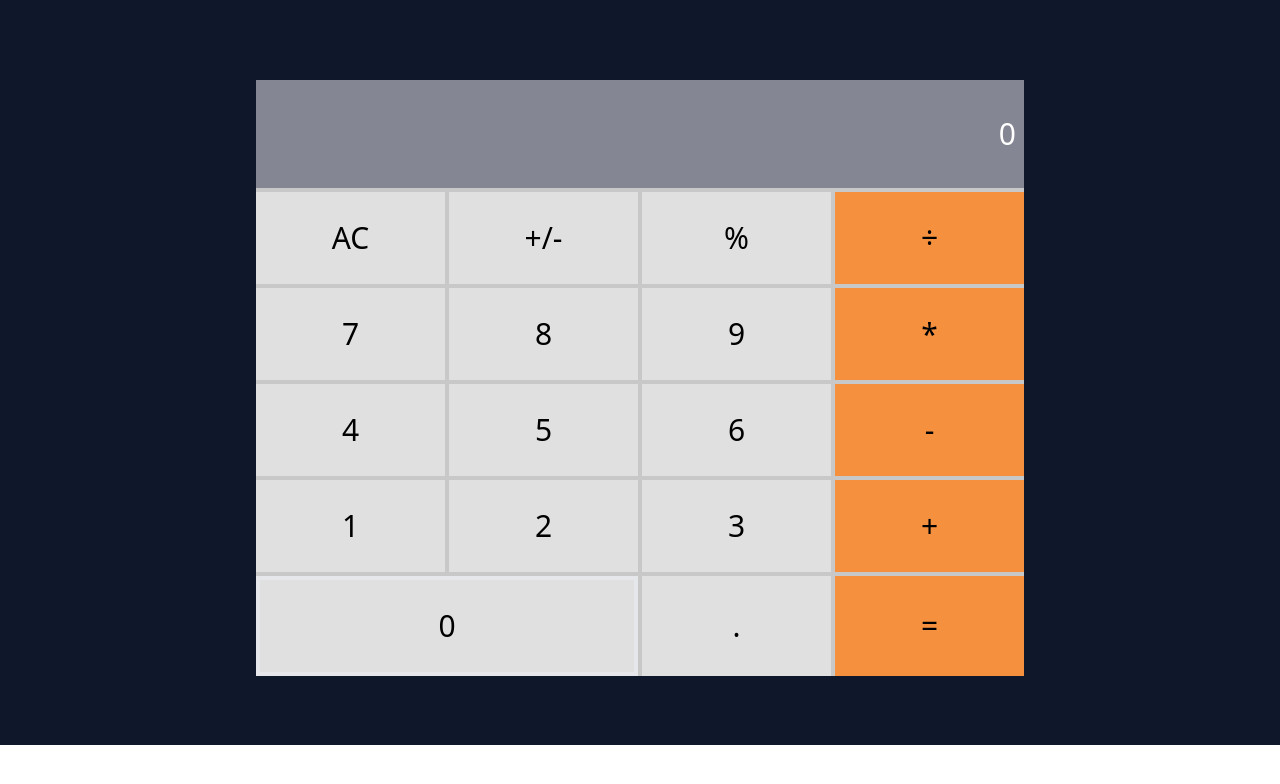
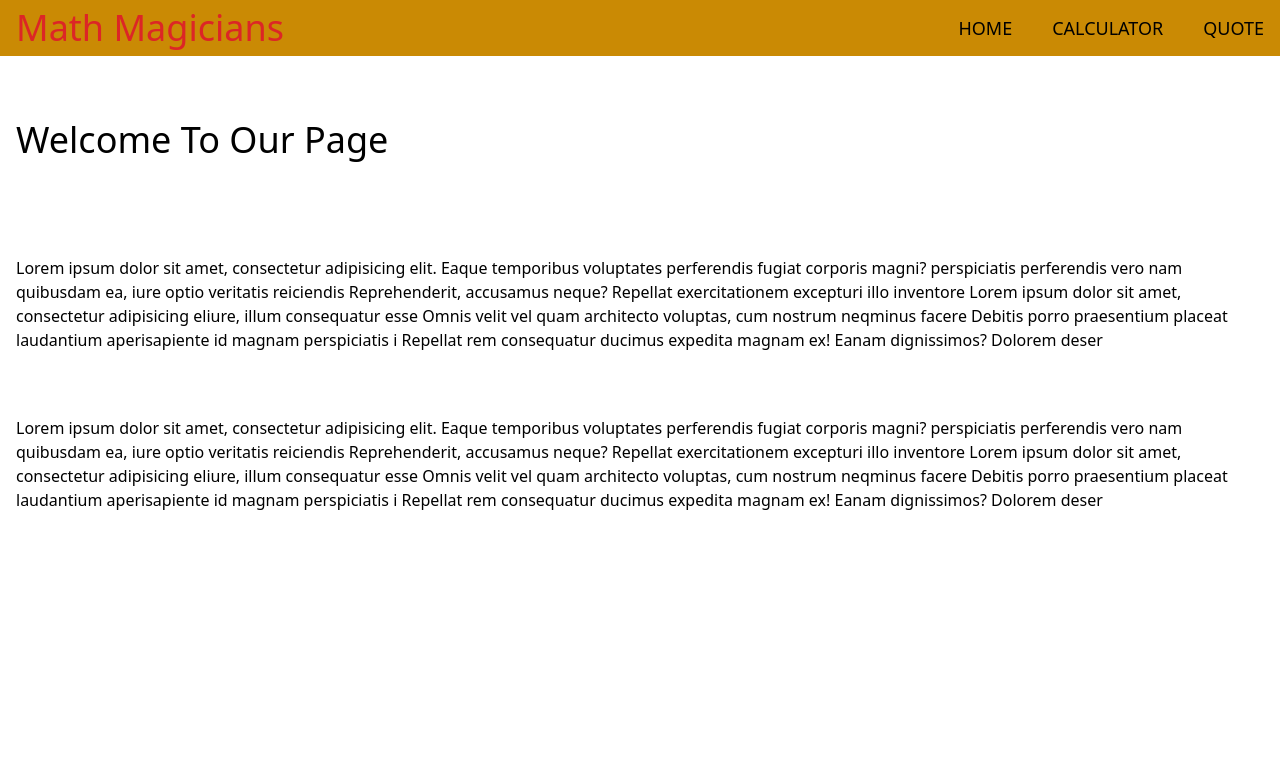
Before and after one commit to gauravgangwarweb/Math-Magicians, a React (Create React App) app: page / in a window 1280 px wide. Shown: the top 784 px of the page. Built offline with nearby package versions, Linux system fonts and the light colour scheme.

Commit message:
Modify App js file to add pages

```diff
--- a/src/App.jsx
+++ b/src/App.jsx
@@ -1,10 +1,20 @@
-import Calculator from './components/Calculator.jsx';
-
-import React, { Component } from 'react'
+import React from 'react';
+import { BrowserRouter, Routes, Route } from 'react-router-dom';
+import HomePage from './page/HomePage'
+import CalculatorPage from './page/CalculatorPage'
+import QuotePage from './page/QuotePage';
+import Navbar from './components/Navbar';
 
 const App = () => {
   return (
-    <Calculator />
+    <BrowserRouter>
+      <Navbar />
+      <Routes>
+        <Route path='/' element={<HomePage />} />
+        <Route path='/calculator' element={<CalculatorPage />} />
+        <Route path='/quote' element={<QuotePage />} />
+      </Routes>
+    </BrowserRouter>
   )
 }
 
```
